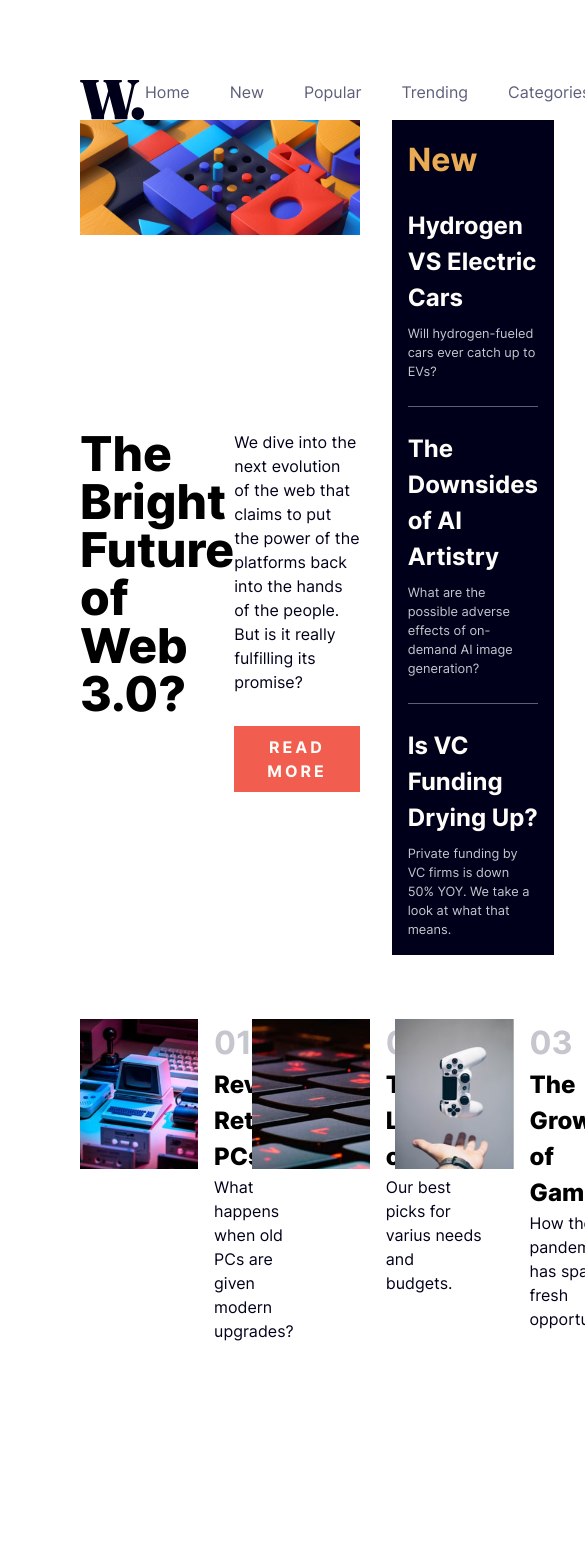
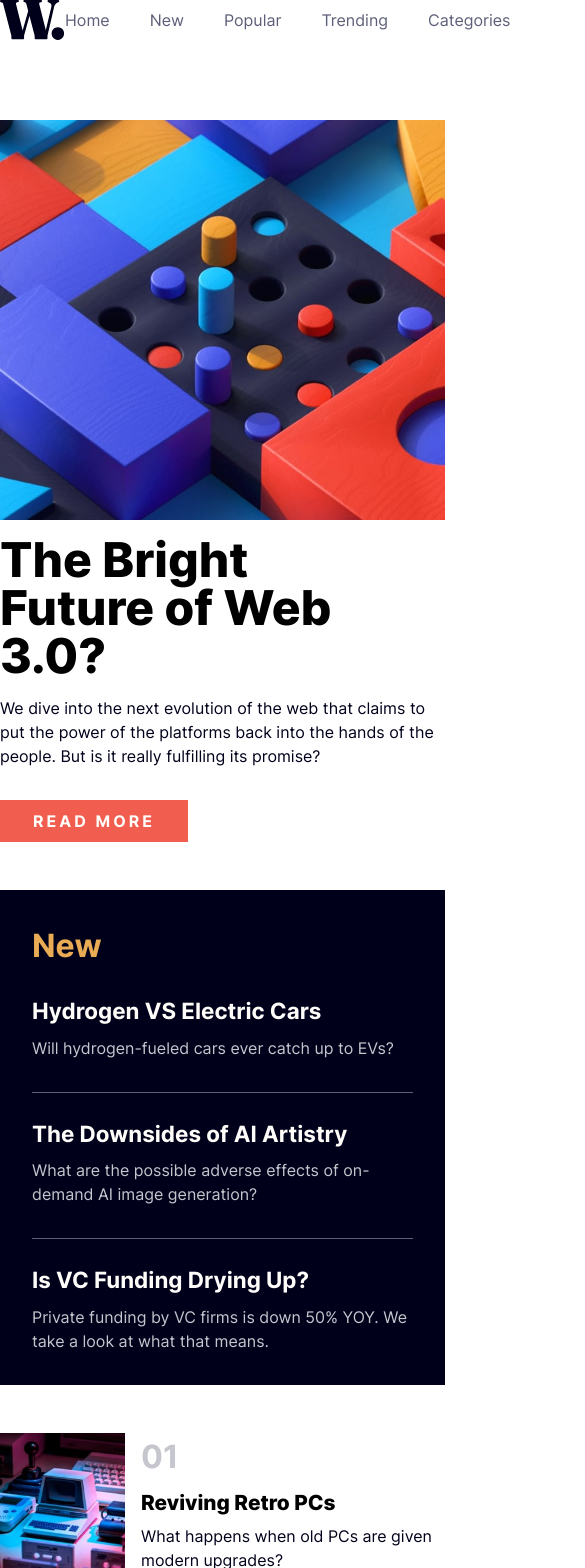
Before and after one commit to kjoudah/news-homepage-main, a React (Create React App) app: page / in a window 390 px wide. Shown: the top 1568 px of the page, 585 px wide, since content can reach past the window. Before the commit the page ends 1343 px from the top, so only its background shows below. Built offline with nearby package versions, Linux system fonts and the light colour scheme.

Commit message:
some progress made on responsive design

```diff
--- a/src/App.js
+++ b/src/App.js
@@ -4,10 +4,10 @@ import Nav from './components/Nav/Nav';
 
 function App() {
   return (
-    <>
+    <div className="App">
       <Nav />
       <Body />
-    </>
+    </div>
   );
 }
 
--- a/src/App.scss
+++ b/src/App.scss
@@ -2,15 +2,27 @@
 @use 'globals.scss';
 
 body {
+  display: grid;
+
+  min-height: 100vh;
+
   font-family: 'Inter';
-  display: grid;
-  margin: 5rem;
-  min-height: 100vh;
+
+  @media (min-width: 800px) {
+    margin: 3rem;
+    max-width: 1400px;
+    place-content: center;
+  }
 }
 
-ul,
-ol {
-  list-style-type: none;
-  padding: 0;
-  margin: 0;
+.App {
+  // display: grid;
+  // place-content: center;
+  // font-family: 'Inter';
+
+  // @media (min-width: 800px) {
+  //   margin: 3rem;
+  //   min-height: 100vh;
+  // }
+  // max-width: 100px;
 }
--- a/src/components/Body/Body.jsx
+++ b/src/components/Body/Body.jsx
@@ -9,12 +9,13 @@ function Body() {
   return (
     <main className="main-container">
       <article className="main-content">
-        <div className="main-picture">
-          <picture>
-            <source src={web3Mobile} />
-            <img src={web3Desktop} alt="web 3"></img>
-          </picture>
-        </div>
+        {/* <div > */}
+        <div className="hero"></div>
+        {/* <picture className="main-picture">
+          <source srcSet={web3Desktop} media="(min-width:800px)" />
+          <img src={web3Mobile} alt="web 3"></img>
+        </picture> */}
+        {/* </div> */}
         <h1 className="title">The Bright Future of Web 3.0?</h1>
         <div className="cta">
           <p className="cta-paragraph">
@@ -54,7 +55,7 @@ function Body() {
               src={retroPcsImage}
               alt="retro pcs"
             />
-            <div>
+            <div className="news-article-content">
               <span>01</span>
               <h2>Reviving Retro PCs</h2>
               <p>What happens when old PCs are given modern upgrades?</p>
@@ -68,7 +69,7 @@ function Body() {
               src={top10LaptopsImage}
               alt="top 10 laptops"
             />
-            <div>
+            <div className="news-article-content">
               <span>02</span>
               <h2>Top 10 Laptops of 2022</h2>
               <p>Our best picks for varius needs and budgets.</p>
@@ -82,7 +83,7 @@ function Body() {
               src={gamingGrowthImage}
               alt="growth of gaming"
             />
-            <div>
+            <div className="news-article-content">
               <span>03</span>
               <h2>The Growth of Gaming</h2>
               <p>How the pandemic has sparked fresh opportunities.</p>
--- a/src/components/Body/Body.scss
+++ b/src/components/Body/Body.scss
@@ -1,24 +1,54 @@
 .main-container {
+  margin-top: 5rem;
   display: grid;
   grid-template-areas:
-    'main main main side'
-    'main main main side'
-    'bottom bottom bottom bottom';
-  column-gap: 2rem;
-  row-gap: 4rem;
+    'main'
+    'side'
+    'bottom';
+  row-gap: 3rem;
+
+  @media (min-width: 800px) {
+    grid-template-areas:
+      'main main side'
+      'main main side'
+      'bottom bottom bottom';
+    column-gap: 2rem;
+    row-gap: 4rem;
+  }
+}
+
+.main-picture {
+  grid-area: main-picture;
+  height: 400px;
+  width: 40rem;
+  max-width: 100%;
+  height: auto;
+}
+
+.hero {
+  grid-area: main-picture;
+  height: 400px;
+  width: 100%;
+  max-width: 55rem;
+
+  background: url(./../../assets/images/image-web-3-desktop.jpg) center/cover;
 }
 
 .main-content {
   grid-area: main;
   display: grid;
+  gap: 1rem;
   grid-template-areas:
-    'main-picture main-picture'
-    'title main-content';
-  row-gap: 2rem;
-}
+    'main-picture'
+    'title'
+    'main-content';
 
-.main-picture {
-  grid-area: main-picture;
+  @media (min-width: 800px) {
+    grid-template-areas:
+      'main-picture main-picture'
+      'title main-content';
+    // row-gap: 2rem;
+  }
 }
 
 .title {
@@ -66,19 +96,28 @@
   display: flex;
   flex-direction: column;
   gap: 1.5rem;
-  padding: 1rem;
+  padding: 2rem;
 
   h2 {
-    font-size: 1.5rem;
+    font-size: 1.4rem;
     font-weight: var(--font-weight-bold);
   }
 
   p {
     font-weight: var(--font-weight-normal);
-    font-size: 0.8rem;
+    font-size: 1rem;
     color: var(--grayish-blue-400);
   }
 }
+
+// .img {
+//   width: 150px;
+//   height: 150px;
+
+//   img {
+//     width: 100%;
+//   }
+// }
 
 .news-headline {
   display: flex;
@@ -92,24 +131,32 @@
   background-color: var(--grayish-blue-600);
   height: 1px;
   display: block;
-  margin-top: 1rem;
+  margin-top: 1.5rem;
 }
 
 .bottom-section-image {
-  width: 150px;
+  width: 125px;
   height: 150px;
+  flex-shrink: 0;
 }
 
 .bottom-content {
+  display: flex;
+  @media (min-width: 800px) {
+    flex-direction: row;
+    align-items: center;
+    gap: 2rem;
+    justify-content: space-evenly;
+  }
   grid-area: bottom;
-  display: flex;
-  flex-direction: row;
-  justify-content: space-evenly;
+  flex-direction: column;
+  gap: 2rem;
 }
 
 .news-article {
   display: flex;
   flex-direction: row;
+  max-width: 30rem;
   gap: 1rem;
 
   span {
@@ -119,11 +166,18 @@
   }
 
   h2 {
-    font-size: 1.5rem;
+    font-size: 1.3rem;
     font-weight: var(--font-weight-extra-bold);
+    line-height: 1.3;
   }
 
   p {
     color: var(--dark-blue);
   }
 }
+
+.news-article-content {
+  display: flex;
+  flex-direction: column;
+  gap: 0.5rem;
+}
--- a/src/components/Nav/Nav.scss
+++ b/src/components/Nav/Nav.scss
@@ -1,7 +1,11 @@
 .header {
   display: flex;
   flex-direction: row;
+  align-items: center;
   justify-content: space-between;
+  // position: fixed;
+  width: 100%;
+  // top: 0;
 }
 
 .nav {
--- a/src/reset.scss
+++ b/src/reset.scss
@@ -67,3 +67,10 @@ h6 {
 #__next {
   isolation: isolate;
 }
+
+ul,
+ol {
+  list-style-type: none;
+  padding: 0;
+  margin: 0;
+}
```
